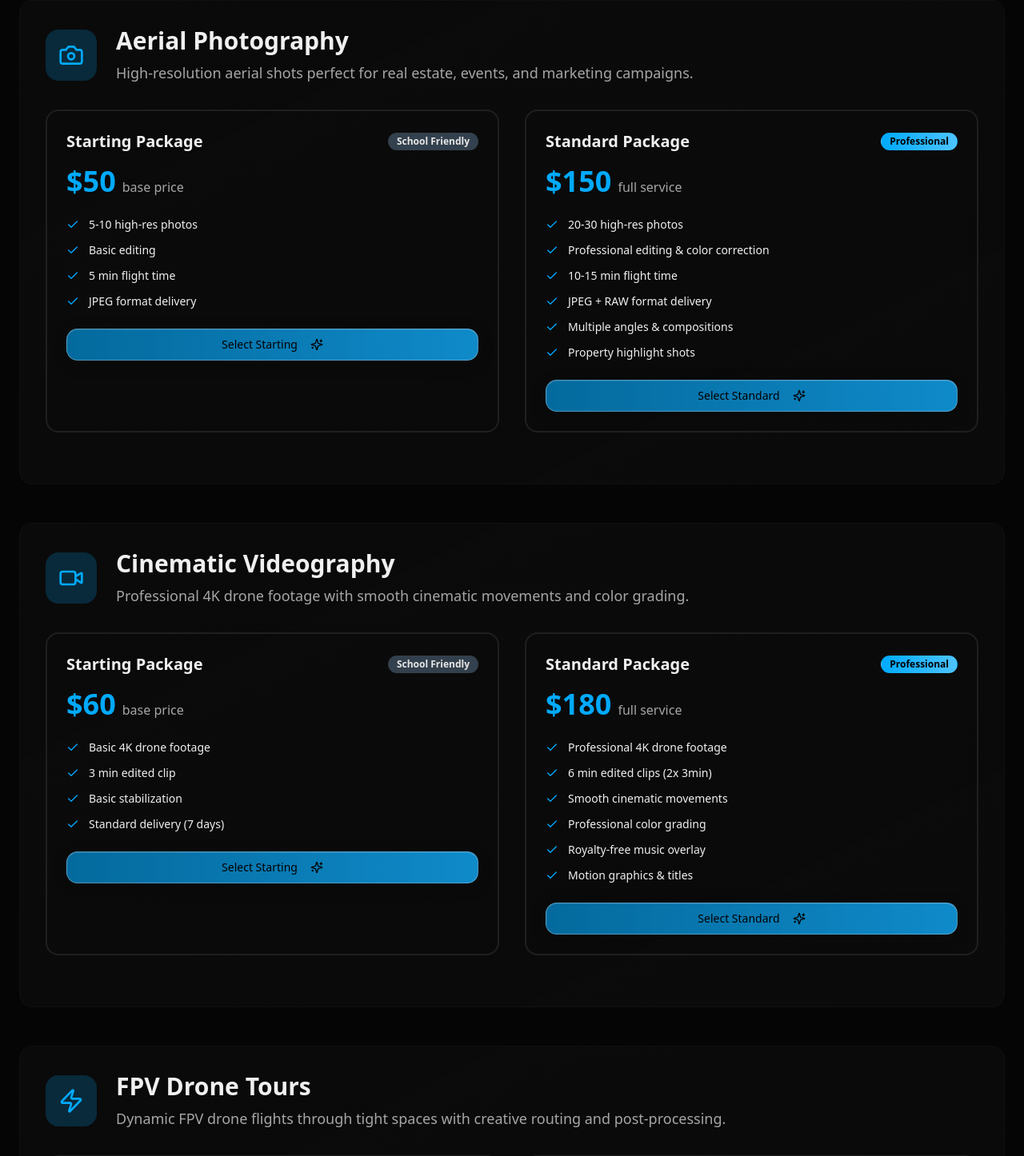
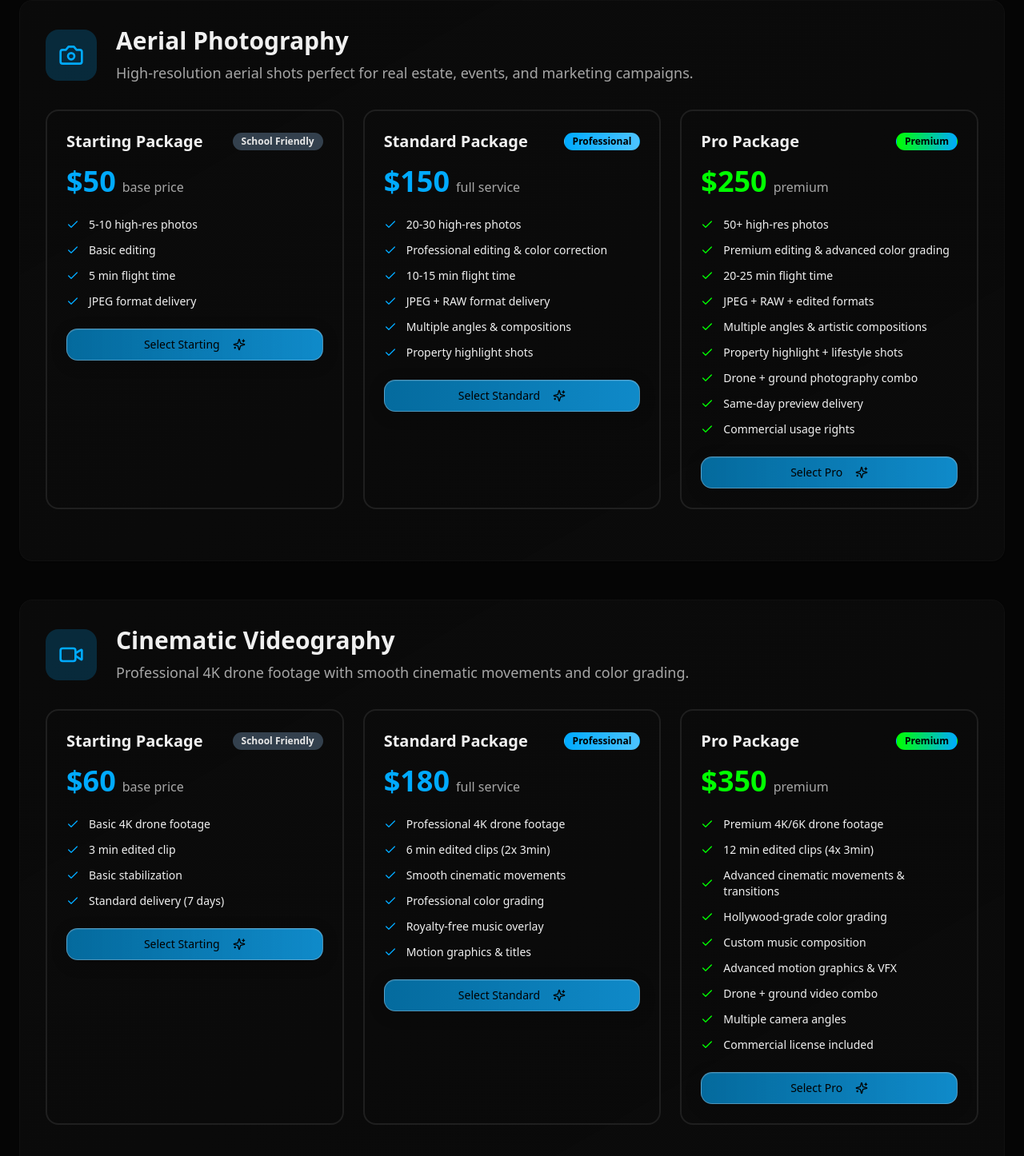
Before and after one commit to DaniePRO93/aereovision, a React (Vite) app: page /options in a window 1280 px wide. Shown: the part 400-1846 px from the top of the page at 80% size. Built offline with nearby package versions, Linux system fonts and the light colour scheme.

Commit message:
Add package options
Added "Starting", "Standard", and "Pro" packages to the custom packages page.

```diff
--- a/src/pages/Options.tsx
+++ b/src/pages/Options.tsx
@@ -31,6 +31,7 @@ const servicePackages = [
     description: "High-resolution aerial shots perfect for real estate, events, and marketing campaigns.",
     startingPrice: 50,
     standardPrice: 150,
+    proPrice: 250,
     startingFeatures: [
       "5-10 high-res photos",
       "Basic editing",
@@ -44,6 +45,17 @@ const servicePackages = [
       "JPEG + RAW format delivery",
       "Multiple angles & compositions",
       "Property highlight shots"
+    ],
+    proFeatures: [
+      "50+ high-res photos",
+      "Premium editing & advanced color grading",
+      "20-25 min flight time",
+      "JPEG + RAW + edited formats",
+      "Multiple angles & artistic compositions",
+      "Property highlight + lifestyle shots",
+      "Drone + ground photography combo",
+      "Same-day preview delivery",
+      "Commercial usage rights"
     ],
     extras: [
       { name: "Extra flight time (per min)", price: 15 },
@@ -60,6 +72,7 @@ const servicePackages = [
     description: "Professional 4K drone footage with smooth cinematic movements and color grading.",
     startingPrice: 60,
     standardPrice: 180,
+    proPrice: 350,
     startingFeatures: [
       "Basic 4K drone footage",
       "3 min edited clip",
@@ -73,6 +86,17 @@ const servicePackages = [
       "Professional color grading",
       "Royalty-free music overlay",
       "Motion graphics & titles"
+    ],
+    proFeatures: [
+      "Premium 4K/6K drone footage",
+      "12 min edited clips (4x 3min)",
+      "Advanced cinematic movements & transitions",
+      "Hollywood-grade color grading",
+      "Custom music composition",
+      "Advanced motion graphics & VFX",
+      "Drone + ground video combo",
+      "Multiple camera angles",
+      "Commercial license included"
     ],
     extras: [
       { name: "Extra footage (per min)", price: 30 },
@@ -89,6 +113,7 @@ const servicePackages = [
     description: "Dynamic FPV drone flights through tight spaces with creative routing and post-processing.",
     startingPrice: 80,
     standardPrice: 240,
+    proPrice: 450,
     startingFeatures: [
       "Basic FPV footage",
       "4 min flight time",
@@ -102,6 +127,17 @@ const servicePackages = [
       "4K resolution + advanced post-processing",
       "Multiple creative angles",
       "Smooth transitions & cuts"
+    ],
+    proFeatures: [
+      "Premium FPV + cinematic drone combo",
+      "15 min total flight time",
+      "Complex multi-path routes",
+      "6K resolution + cinematic post-processing",
+      "Interior & exterior seamless transitions",
+      "Advanced VFX & speed ramping",
+      "Custom choreographed movements",
+      "Music synchronization",
+      "Professional commercial delivery"
     ],
     extras: [
       { name: "Extra complex routes", price: 40 },
@@ -118,6 +154,7 @@ const servicePackages = [
     description: "Professional ground-level photography for events, portraits, and product shoots.",
     startingPrice: 40,
     standardPrice: 100,
+    proPrice: 200,
     startingFeatures: [
       "1 hour session",
       "15-20 photos",
@@ -132,6 +169,17 @@ const servicePackages = [
       "Digital gallery + prints option",
       "Location scouting included"
     ],
+    proFeatures: [
+      "4-5 hour premium session",
+      "100+ high-res photos",
+      "Advanced editing & artistic processing",
+      "Multiple locations & setups",
+      "Premium digital gallery + print packages",
+      "Professional styling consultation",
+      "Behind-the-scenes video",
+      "Commercial usage rights",
+      "Same-day preview delivery"
+    ],
     extras: [
       { name: "Extra hour of shooting", price: 25 },
       { name: "Additional photo edits (per 10)", price: 15 },
@@ -145,7 +193,7 @@ const servicePackages = [
 const Options = () => {
   const { toast } = useToast();
   const [selectedPackages, setSelectedPackages] = useState<{[key: string]: {
-    tier: 'starting' | 'standard',
+    tier: 'starting' | 'standard' | 'pro',
     extras: string[]
   }}>({});
 
@@ -161,7 +209,7 @@ const Options = () => {
     }
   }, []);
 
-  const handlePackageSelect = (packageId: string, tier: 'starting' | 'standard') => {
+  const handlePackageSelect = (packageId: string, tier: 'starting' | 'standard' | 'pro') => {
     setSelectedPackages(prev => ({
       ...prev,
       [packageId]: {
@@ -189,7 +237,8 @@ const Options = () => {
       const pkg = servicePackages.find(p => p.id === packageId);
       if (!pkg) return total;
 
-      const basePrice = selection.tier === 'standard' ? pkg.standardPrice : pkg.startingPrice;
+      const basePrice = selection.tier === 'pro' ? pkg.proPrice :
+                        selection.tier === 'standard' ? pkg.standardPrice : pkg.startingPrice;
       const extrasPrice = selection.extras.reduce((extrasTotal, extraName) => {
         const extra = pkg.extras.find(e => e.name === extraName);
         return extrasTotal + (extra?.price || 0);
@@ -272,8 +321,8 @@ const Options = () => {
                       </div>
                     </div>
 
-                    {/* Pricing Comparison */}
-                    <div className="grid grid-cols-1 lg:grid-cols-2 gap-8 mb-8">
+                    {/* Pricing Comparison - Now 3 columns */}
+                    <div className="grid grid-cols-1 lg:grid-cols-3 gap-6 mb-8">
                       {/* Starting Package */}
                       <div className={`relative rounded-2xl border-2 p-6 transition-all duration-300 ${
                         selection?.tier === 'starting'
@@ -341,6 +390,44 @@ const Options = () => {
                           <Sparkles className="ml-2 h-4 w-4" />
                         </Button>
                       </div>
+
+                      {/* Pro Package */}
+                      <div className={`relative rounded-2xl border-2 p-6 transition-all duration-300 ${
+                        selection?.tier === 'pro'
+                          ? 'border-neon-green bg-neon-green/5'
+                          : 'border-border hover:border-neon-green/50'
+                      }`}>
+                        <div className="flex justify-between items-center mb-4">
+                          <h3 className="text-xl font-semibold">Pro Package</h3>
+                          <Badge className="bg-gradient-to-r from-neon-green to-primary text-black">Premium</Badge>
+                        </div>
+
+                        <div className="mb-6">
+                          <span className="text-4xl font-bold" style={{color: 'hsl(var(--neon-green))'}}>${pkg.proPrice}</span>
+                          <span className="text-muted-foreground ml-2">premium</span>
+                        </div>
+
+                        <ul className="space-y-3 mb-6">
+                          {pkg.proFeatures.map((feature, index) => (
+                            <li key={index} className="flex items-center text-sm">
+                              <Check className="h-4 w-4 mr-3 flex-shrink-0" style={{color: 'hsl(var(--neon-green))'}} />
+                              <span>{feature}</span>
+                            </li>
+                          ))}
+                        </ul>
+
+                        <Button
+                          className={`w-full ${
+                            selection?.tier === 'pro'
+                              ? 'bg-gradient-to-r from-neon-green to-primary text-black hover:scale-105'
+                              : 'btn-secondary-hero'
+                          }`}
+                          onClick={() => handlePackageSelect(pkg.id, 'pro')}
+                        >
+                          {selection?.tier === 'pro' ? 'Selected' : 'Select Pro'}
+                          <Sparkles className="ml-2 h-4 w-4" />
+                        </Button>
+                      </div>
                     </div>
 
                     {/* Add-on Extras */}
@@ -399,7 +486,8 @@ const Options = () => {
                     const pkg = servicePackages.find(p => p.id === packageId);
                     if (!pkg) return null;
 
-                    const basePrice = selection.tier === 'standard' ? pkg.standardPrice : pkg.startingPrice;
+                    const basePrice = selection.tier === 'pro' ? pkg.proPrice :
+                                      selection.tier === 'standard' ? pkg.standardPrice : pkg.startingPrice;
                     const extrasPrice = selection.extras.reduce((total, extraName) => {
                       const extra = pkg.extras.find(e => e.name === extraName);
                       return total + (extra?.price || 0);
```
